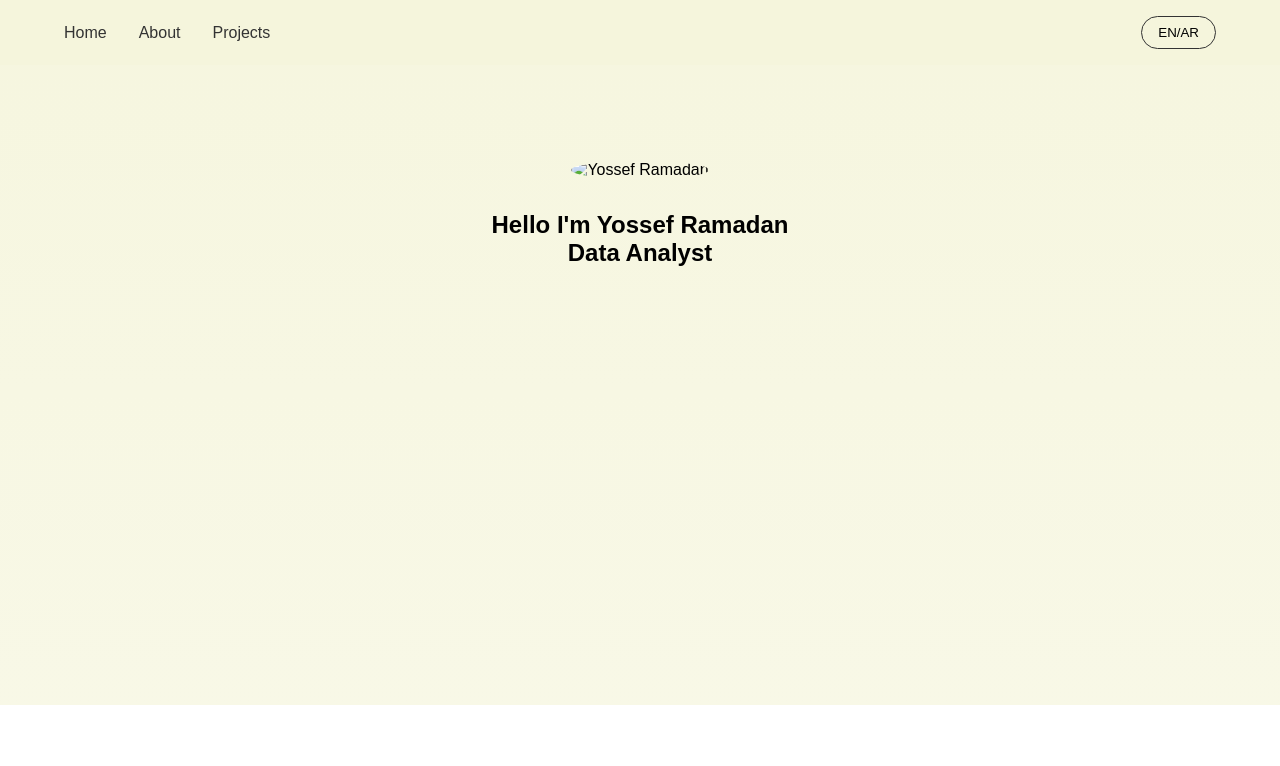
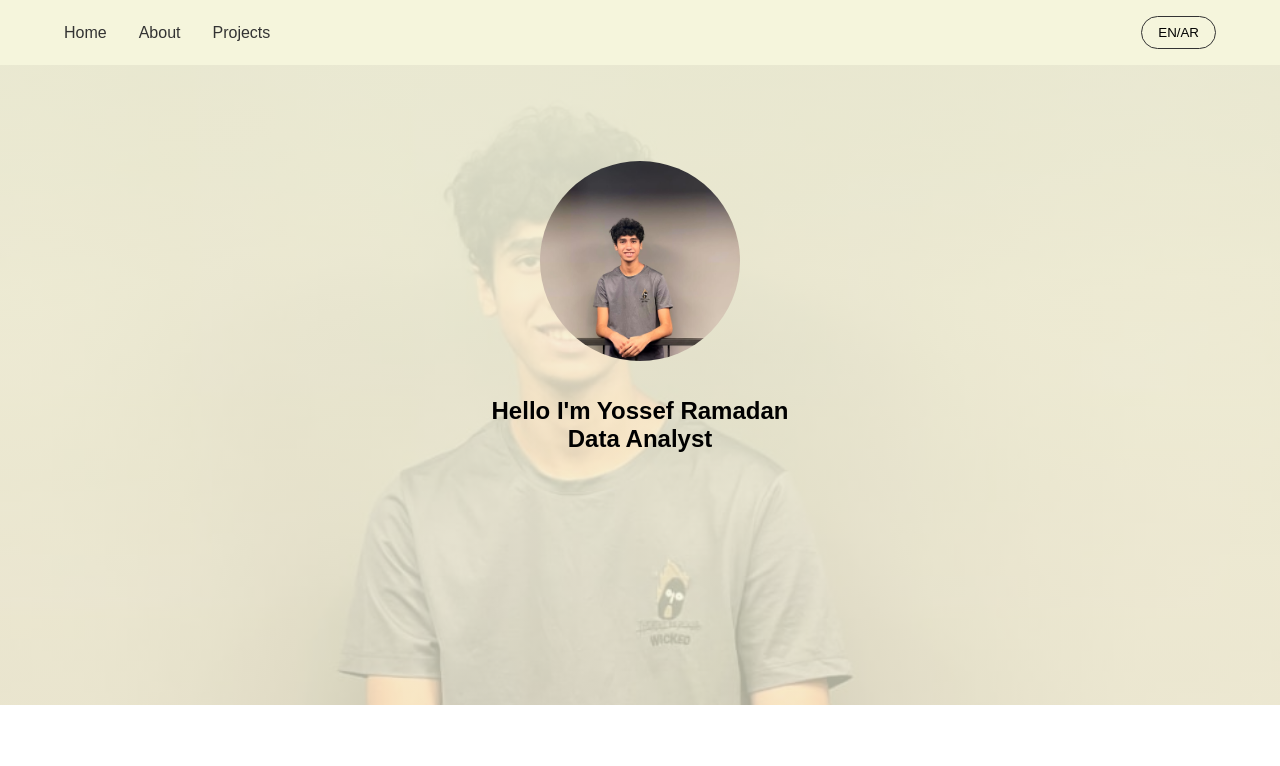
Before and after one commit to yosseframadan1/my-portfolio, a plain HTML site: page index.html in a window 1280 px wide. Shown: the top 766 px of the page. Drawn offline with Linux system fonts and the light colour scheme.

Commit message:
Update index.html

```diff
--- a/index.html
+++ b/index.html
@@ -57,7 +57,7 @@
         #home {
             text-align: center;
             background: linear-gradient(rgba(245, 245, 220, 0.9), rgba(245, 245, 220, 0.7)),
-                        url('images/joo.jpg') center/cover;
+                        url('joo.jpg') center/cover;
         }
 
         .profile-img {
@@ -125,7 +125,7 @@
 
     <!-- Home Page -->
     <section id="home" class="page active">
-        <img src="images/joo.jpg" alt="Yossef Ramadan" class="profile-img">
+        <img src="joo.jpg" alt="Yossef Ramadan" class="profile-img">
         <h1>Hello I'm <strong>Yossef Ramadan</strong><br>Data Analyst</h1>
     </section>
 
```
